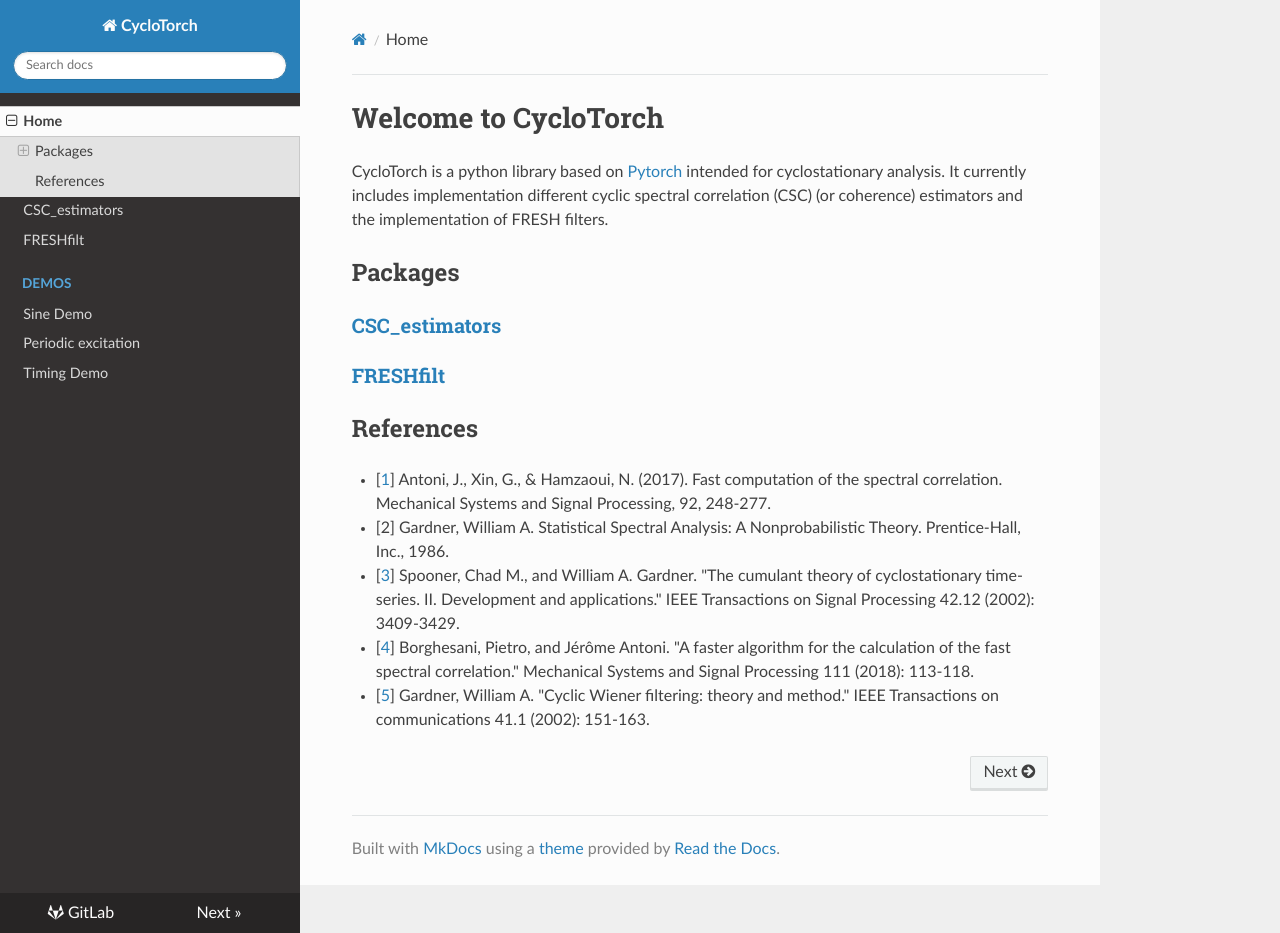
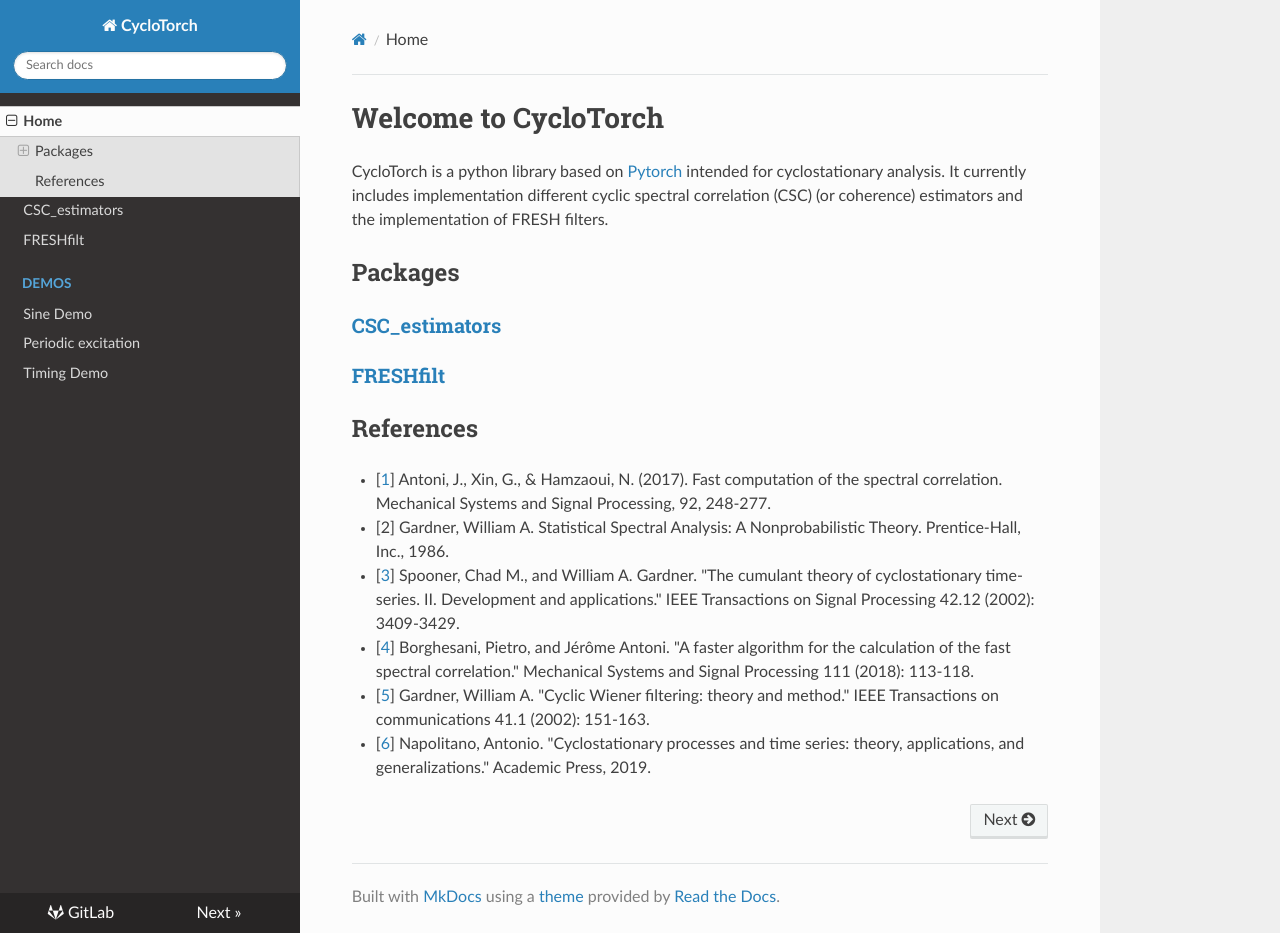
Before and after one commit to RikVaerenberg/CycloTorch, an MkDocs documentation site: the page built from docs/index.md, in a window 1280 px wide and 933 px high. Built offline with MkDocs 1.6.1, drawn with Linux system fonts in a browser that asks for light colours; nearby versions of some CDN libraries.

Commit message:
Added book napolitano

```diff
--- a/docs/index.md
+++ b/docs/index.md
@@ -22,7 +22,7 @@ It currently includes implementation different cyclic spectral correlation (CSC)
 
 - [[5](https://doi.org/10.1109/26.212375)] Gardner, William A. "Cyclic Wiener filtering: theory and method." IEEE Transactions on communications 41.1 (2002): 151-163.
 
-
+- [[6](https://doi.org/10.1016/C2017-0-04240-4)] Napolitano, Antonio. "Cyclostationary processes and time series: theory, applications, and generalizations." Academic Press, 2019.
 
 <!-- ## Commands
 
```
